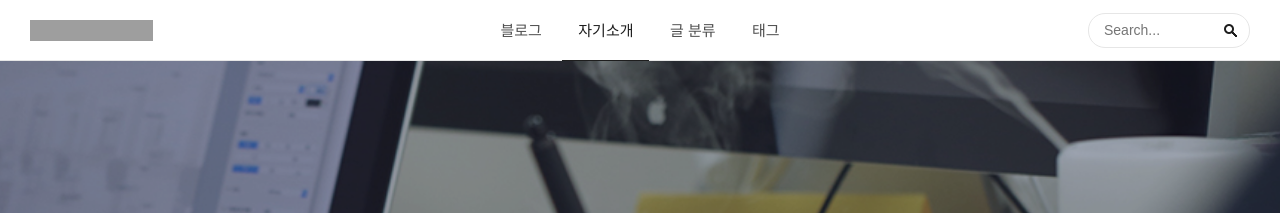
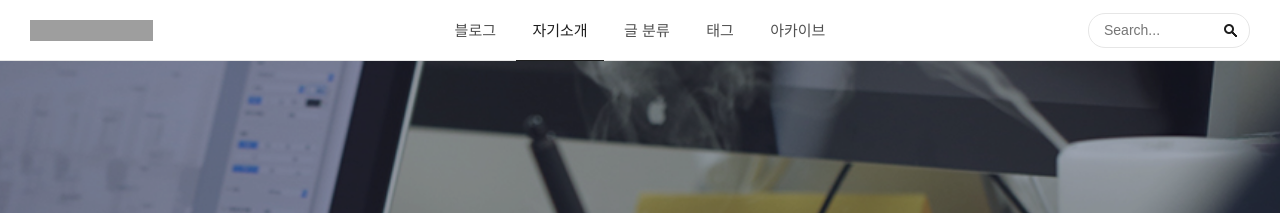
Before and after one commit to justiceHui/justiceHui.github.io_kakao, a Jekyll site: the page built from about.html, in a window 1280 px wide. Shown: the top 213 px of the page. Built offline with Jekyll 4.4.1, drawn with Linux system fonts in a browser that asks for light colours; some web fonts are replaced; grey boxes are pictures that could not be loaded.

Commit message:
Add files via upload

```diff
--- a/_includes/header.html
+++ b/_includes/header.html
@@ -18,6 +18,7 @@
         <li class="{% if page.url == '/about/' %} active {% endif %}"><a href="{{ base_path }}/about/">자기소개</a></li>
         <li class="{% if page.url == '/post/' %} active {% endif %}"><a href="{{ base_path }}/post/">글 분류</a></li>
         <li class="{% if page.url == '/tags/' %} active {% endif %}"><a href="{{ base_path }}/tags/">태그</a></li>
+        <li class="{% if page.url == '/archive/' %} active {% endif %}"><a href="{{ base_path }}/tags/">아카이브</a></li>
     </ul>
 </div>
 <!-- Script pointing to jekyll-search.js -->
```
